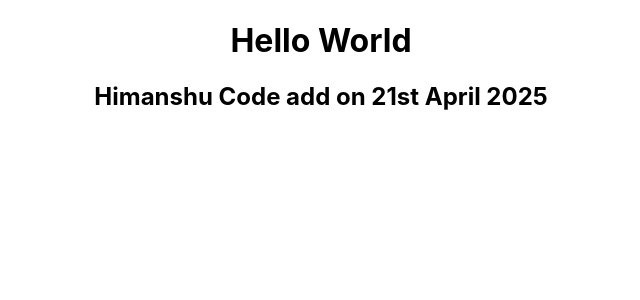
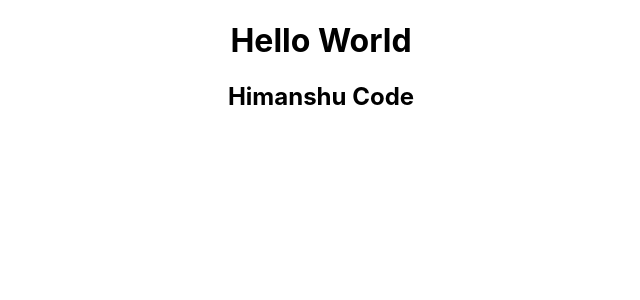
Before and after one commit to himanshuCoderr/challan-system-softel-sollution, a React (Create React App) app: page / in a window 1280 px wide. Shown: the top 300 px of the page, without its empty margins (319-959 px from the left). Built offline with nearby package versions, Linux system fonts and the light colour scheme.

Commit message:
checking commit 2

```diff
--- a/src/App.js
+++ b/src/App.js
@@ -5,7 +5,7 @@ function App() {
   return (
     <div className="App">
      <h1>Hello World</h1>
-     <h2>Himanshu Code add on 21st April 2025</h2>
+     <h2>Himanshu Code</h2>
     </div>
   );
 }
```
